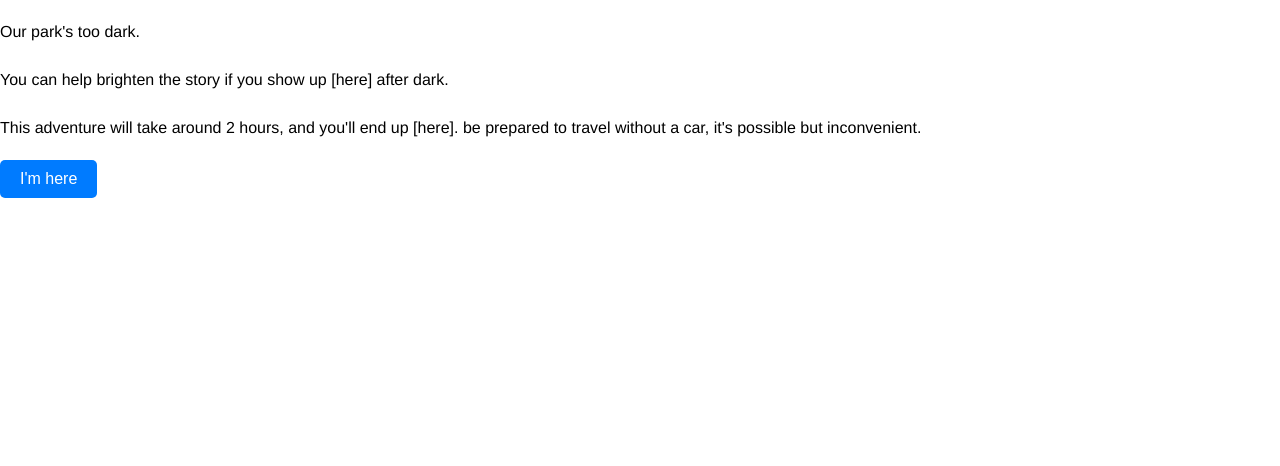
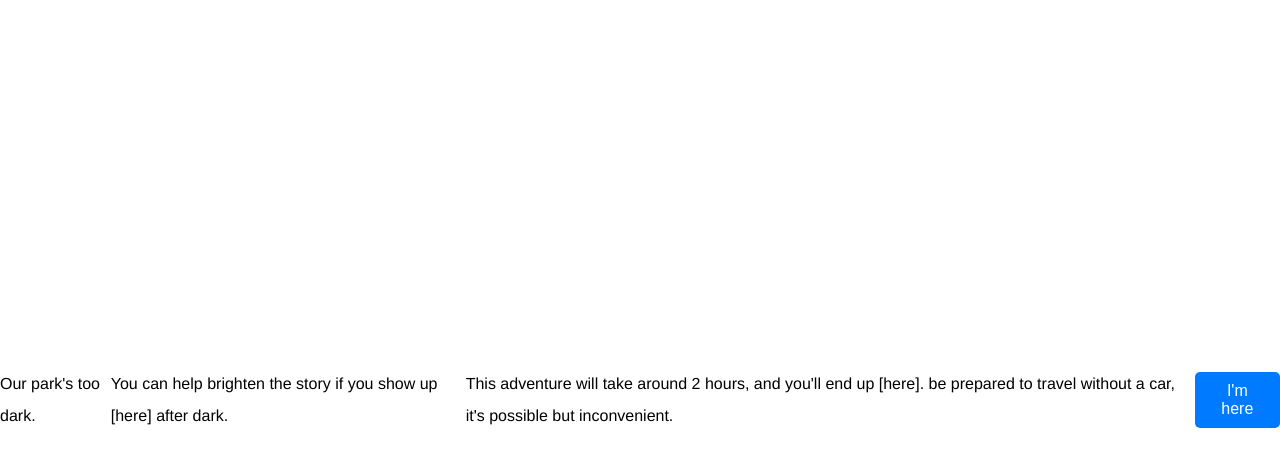
Before and after one commit to masonzoyt/sanfrancisglo, a plain HTML site: page index.html in a window 1280 px wide. Drawn offline with Linux system fonts and the light colour scheme.

Commit message:
what if instead of # it's a . infront of background {} in css

```diff
--- a/index.css
+++ b/index.css
@@ -2,10 +2,14 @@ body {
     font-family: 'Franklin Gothic Medium', Arial, sans-serif;
     line-height: 2;
     margin: 0%;
+    display: flex;
+    justify-content: center;
+    align-items: center;
+    height: 100vh;
 
 }
 
-#background { /* calls just to the background div but we (the computer) still dk what that is */
+.background { /* calls just to the background div but we (the computer) still dk what that is */
     background-image: url(trees-sfglo.png);
     height: 100vh; /* vh is veigh height */
     width: 100%;
```
